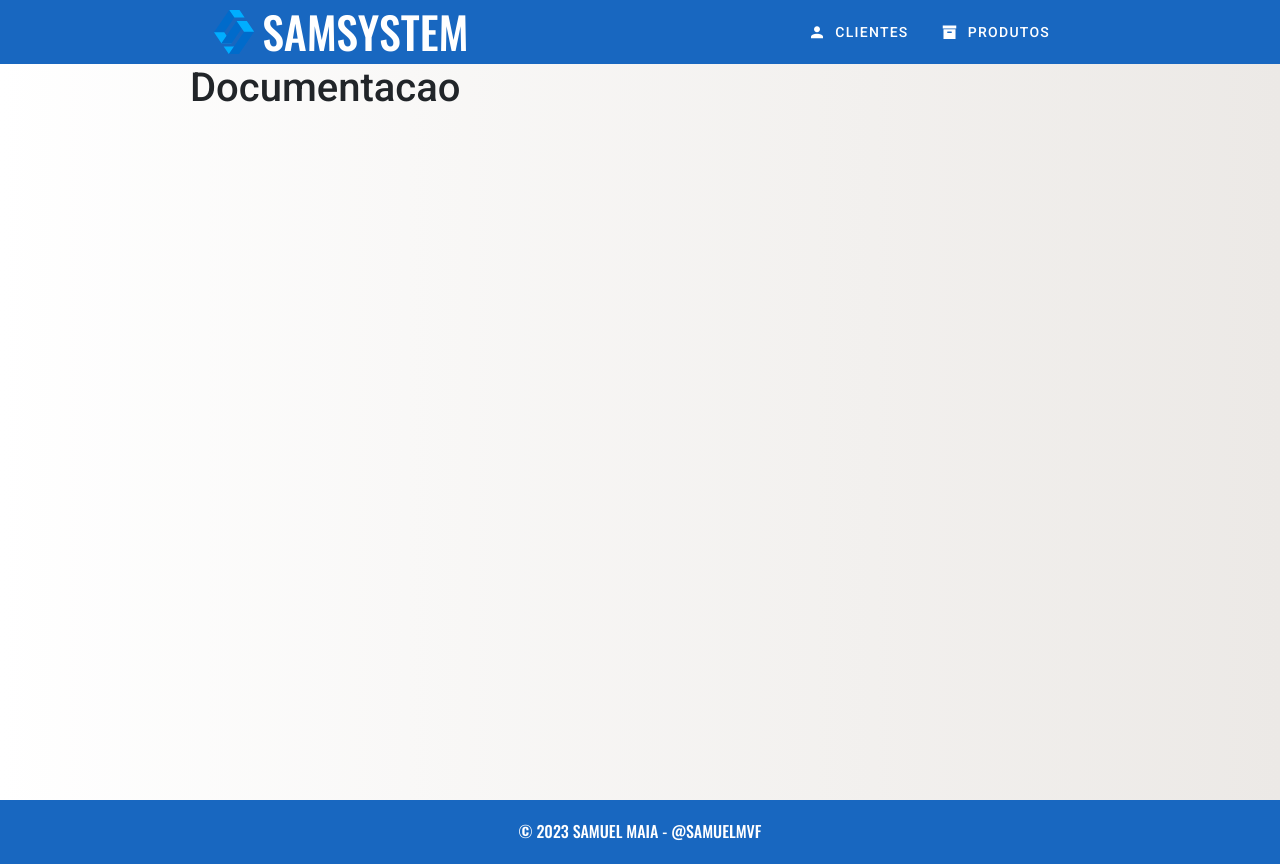
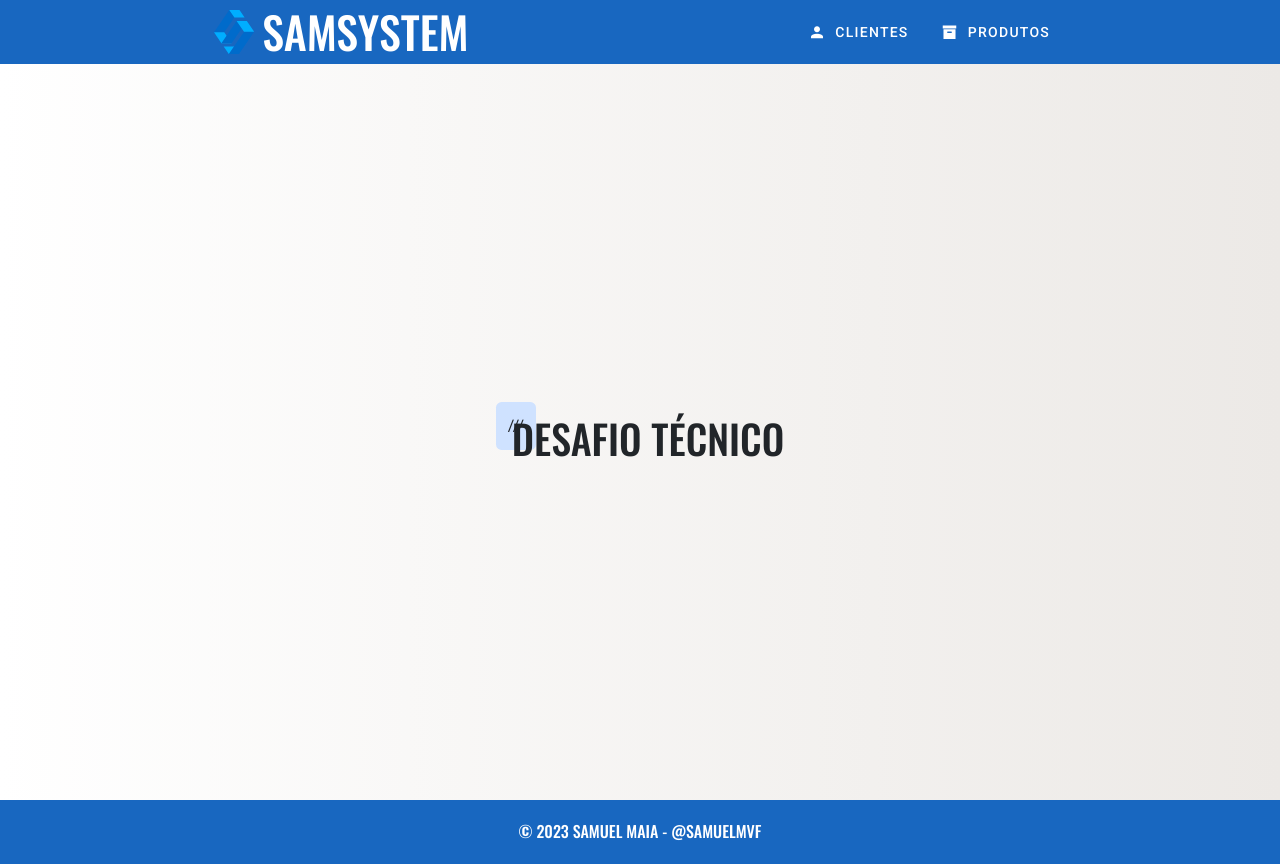
Before and after one commit to Samuelmvf/vue-test-project, a Vue app: page / in a window 1280 px wide. Built offline with nearby package versions, Linux system fonts and the light colour scheme; what miragejs would draw is missing.

Commit message:
feat: formatação páginas de erro e inicial do projeto

```diff
--- a/src/pages/documentacao/page-documentacao.vue
+++ b/src/pages/documentacao/page-documentacao.vue
@@ -1,13 +1,16 @@
 <template>
-  <section class="bg-background-gradient section-min-height">
-    <div class="center max-app-size">
-      <h1>Documentacao</h1>
+  <section class="bg-background-gradient section-min-height d-flex align-center">
+    <div class="center max-app-size d-flex flex-column align-center gap-2">
+      <titulo-secao texto="Desafio técnico" />
     </div>
   </section>
 </template>
 
 <script>
+import TituloSecao from "@/components/titulo-secao/titulo-secao.vue";
+
 export default {
-  name: 'page-documentacao'
+  name: 'page-documentacao',
+  components: { TituloSecao }
 }
 </script>
--- a/src/pages/not-found/page-not-found.vue
+++ b/src/pages/not-found/page-not-found.vue
@@ -1,17 +1,18 @@
 <template>
-  <section class="bg-background-gradient section-min-height ">
-    <div class="center max-app-size">
-      <h1>Not found</h1>
+  <section class="bg-background-gradient section-min-height d-flex align-center ">
+    <div class="center max-app-size d-flex flex-column align-center gap-2">
+      <titulo-secao texto="Error 404" />
+      <h1>Página digitada não existe!</h1>
+      <v-btn @click="this.$router.push('/')" color="primary">Voltar para página inicial</v-btn>
     </div>
   </section>
 </template>
 
 <script>
+import TituloSecao from "@/components/titulo-secao/titulo-secao.vue";
+
 export default {
   name: 'page-not-found',
-  data () {
-    return {
-    }
-  },
+  components: { TituloSecao }
 }
 </script>
--- a/src/routes/routes.js
+++ b/src/routes/routes.js
@@ -7,8 +7,7 @@ import {
 const routes = [
   {
     path: '/',
-    component: PageDocumentacao,
-    children: []
+    component: PageDocumentacao
   },
   {
     path: '/cliente',
@@ -36,8 +35,7 @@ const routes = [
   },
   {
     path: '/:pathMatch(.*)*',
-    component: PageNotFound,
-    children: []
+    component: PageNotFound
   }
 ]
 
```
